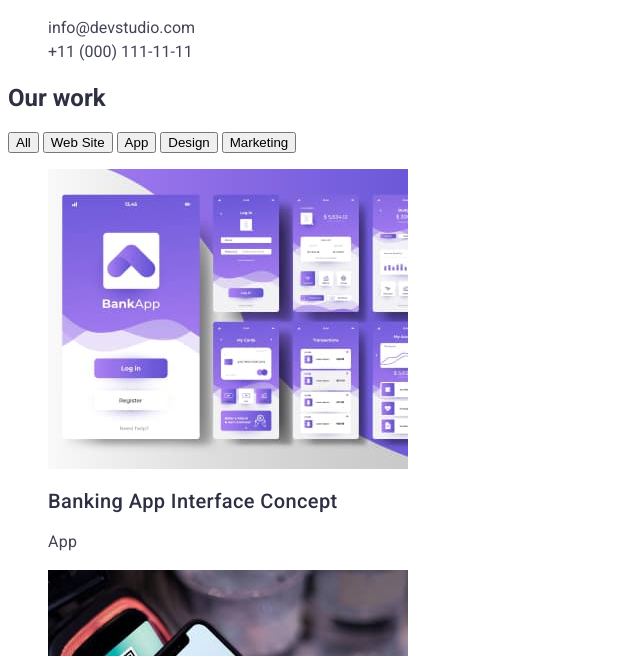
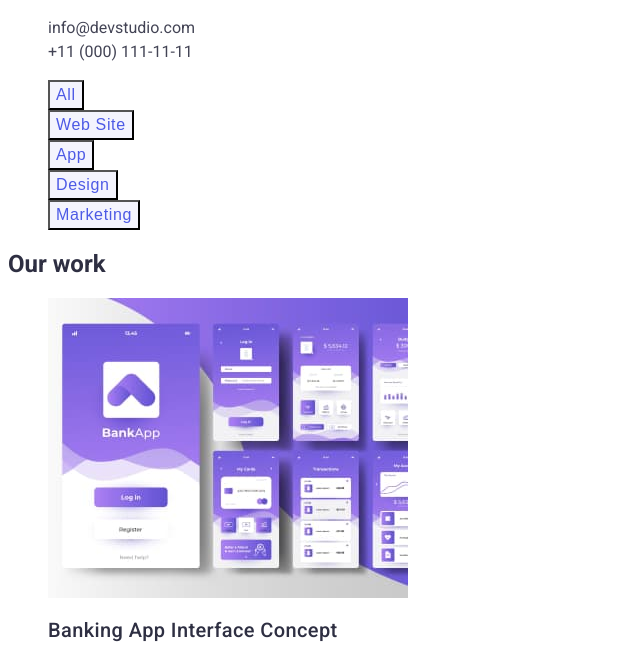
Before and after one commit to Aleksandr2905/goit-markup-hw-02, a plain HTML site: page portfolio.html in a window 1280 px wide. Shown: the part 126-782 px from the top of the page, without its empty margins (0-640 px from the left). Drawn offline with Linux system fonts and the light colour scheme.

Commit message:
Кнопки портфоліо css

```diff
--- a/css/styles.css
+++ b/css/styles.css
@@ -78,7 +78,7 @@ body {
   cursor: pointer;
 }
 
-/* ======= /HERO ======= */
+/* ======= SECTION ======= */
 
 .section-title {
   text-align: center;
@@ -122,3 +122,20 @@ body {
   line-height: 1.5;
   letter-spacing: 0.32px;
 }
+
+/* ======= PORTFOLIO ======= */
+.btn {
+  color: var(--accent-color);
+  text-align: center;
+  font-size: 16px;
+  font-weight: 500;
+  line-height: 1.5;
+  letter-spacing: 0.64px;
+  background: #f4f4fd;
+}
+
+.btn:hover,
+.btn:focus {
+  color: #fff;
+  background: #404bbf;
+}
--- a/portfolio.html
+++ b/portfolio.html
@@ -43,13 +43,19 @@
 
     <!-- Portfolio -->
 
+    <main>
+      <section class="filter">
+        <ul class="list">
+          <li><button type="button" class="btn">All</button></li>
+          <li><button type="button" class="btn">Web Site</button></li>
+          <li><button type="button" class="btn">App</button></li>
+          <li><button type="button" class="btn">Design</button></li>
+          <li><button type="button" class="btn">Marketing</button></li>
+        </ul>
+      </section>
+
       <section class="section">
         <h1>Our work</h1>
-      <button type="button">All</button>
-      <button type="button">Web Site</button>
-      <button type="button">App</button>
-      <button type="button">Design</button>
-      <button type="button">Marketing</button>
         <ul class="list">
           <li>
             <img
@@ -143,6 +149,7 @@
           </li>
         </ul>
       </section>
+    </main>
 
     <!-- Site footer -->
     <footer>
```
Lines whose indentation alone changed are shown as unchanged.
